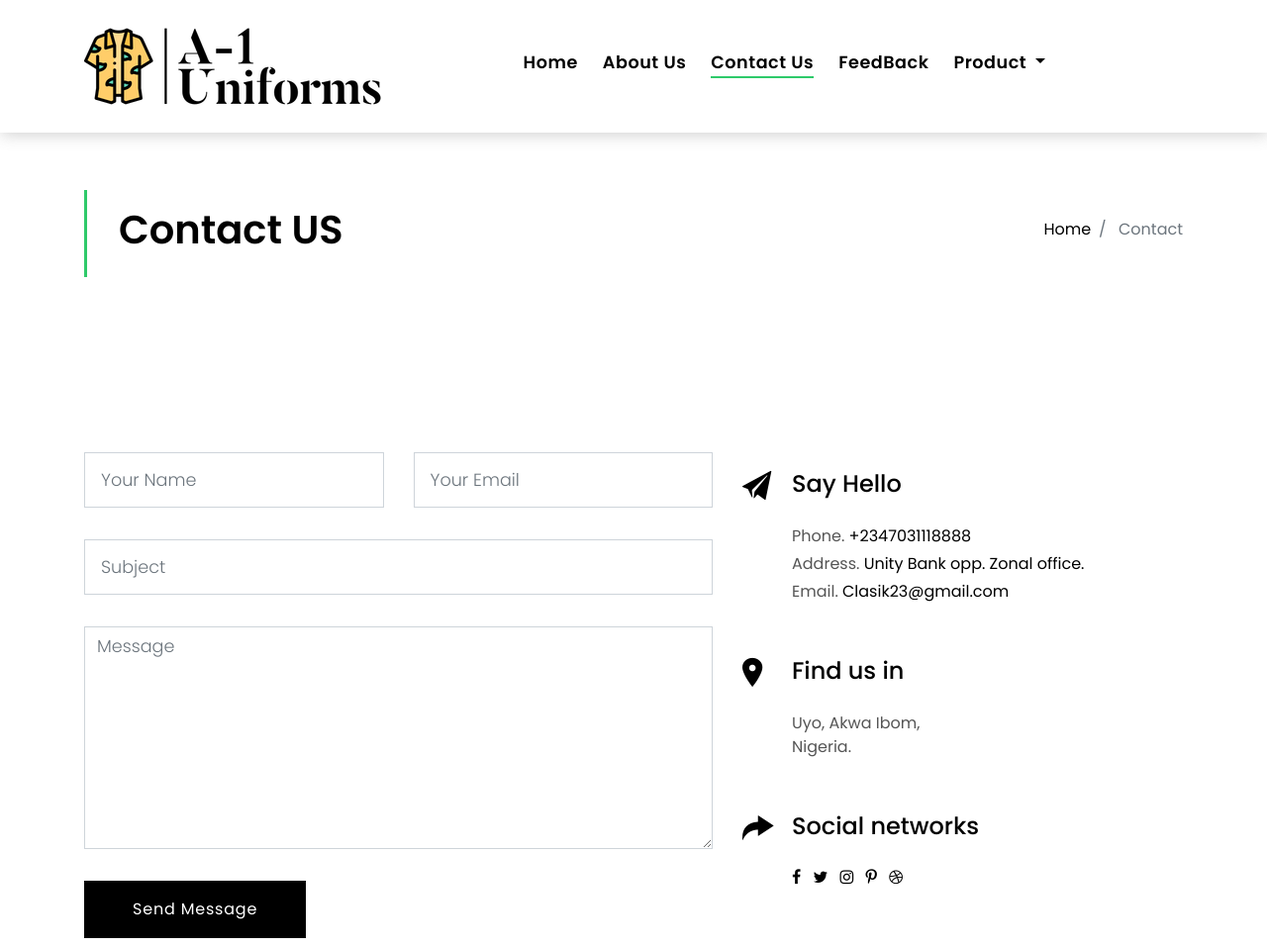
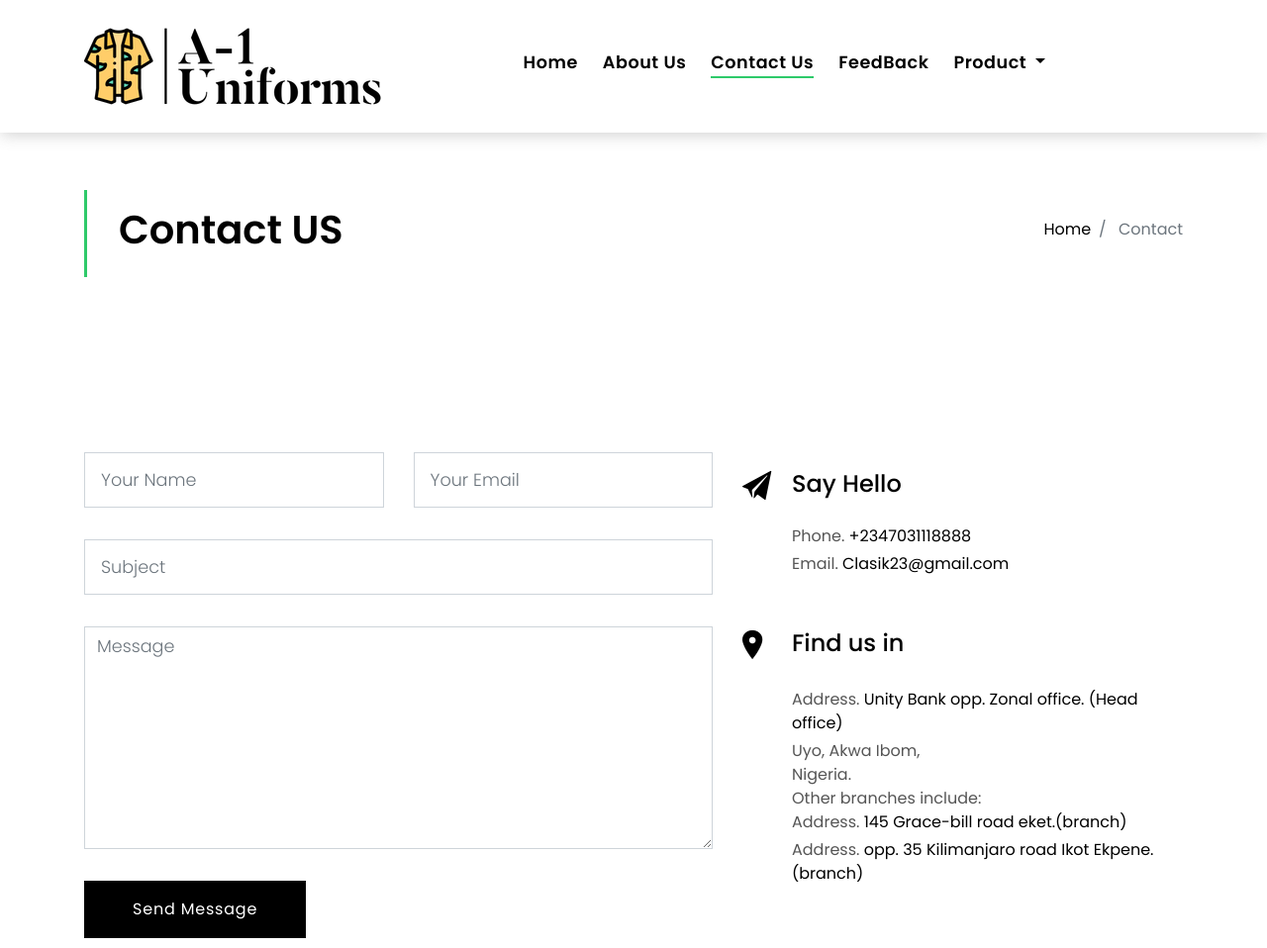
Before and after one commit to Abas-dev/the-a1uniforms, a plain HTML site: page contact.html in a window 1280 px wide. Shown: the top 958 px of the page at 99% size. Drawn offline with Linux system fonts and the light colour scheme.

Commit message:
more changes on contact us

```diff
--- a/contact.html
+++ b/contact.html
@@ -162,9 +162,7 @@
                     <p class="mb-1">Phone.
                       <span class="color-a">+2347031118888</span>
                     </p>
-                    <p class="mb-1">Address.
-                      <span class="color-a">Unity Bank opp. Zonal office.</span>
-                    </p>
+
                     <p class="mb-1">Email.
                       <span class="color-a"><a href="A-1 Uniforms:Clasik23@gmail.com">Clasik23@gmail.com</a></span>
                     </p>
@@ -181,8 +179,19 @@
                   </div>
                   <div class="icon-box-content">
                     <p class="mb-1">
+                      <p class="mb-1">Address.
+                        <span class="color-a">Unity Bank opp. Zonal office. (Head office)</span>
+                      </p>
                       Uyo, Akwa Ibom,
                       <br> Nigeria.
+                      <br>
+                      Other branches include:<br>
+                      <p class="mb-1">Address.
+                        <span class="color-a">145 Grace-bill road eket.(branch)</span>
+                      </p>
+                      <p class="mb-1">Address.
+                        <span class="color-a">opp. 35 Kilimanjaro road Ikot Ekpene.(branch)</span>
+                      </p>
                     </p>
                   </div>
                 </div>
@@ -213,14 +222,6 @@
                             <i class="fa fa-instagram" aria-hidden="true"></i>
                           </a>
                         </li>
-                        <li class="list-inline-item">
-                          <a href="#" class="link-one">
-                            <i class="fa fa-pinterest-p" aria-hidden="true"></i>
-                          </a>
-                        </li>
-                        <li class="list-inline-item">
-                          <a href="#" class="link-one">
-                            <i class="fa fa-dribbble" aria-hidden="true"></i>
                           </a>
                         </li>
                       </ul>
```
